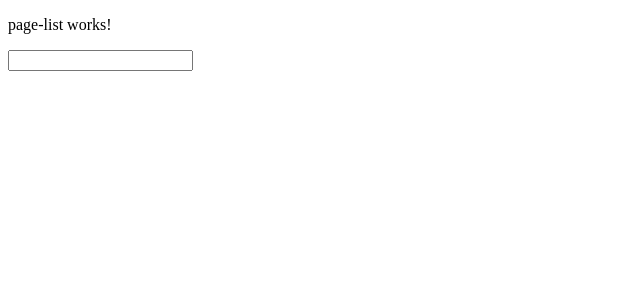
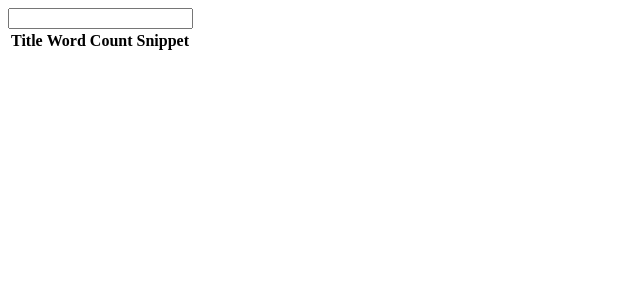
Before and after one commit to Proyce/Wiki-search, an Angular app: page / in a window 1280 px wide. Shown: the top 300 px of the page, without its empty margins (0-640 px from the left). Built offline with nearby package versions, Linux system fonts and the light colour scheme.

Commit message:
Concluded search API

```diff
--- a/src/app/app.component.html
+++ b/src/app/app.component.html
@@ -1,3 +1,3 @@
-<app-page-list></app-page-list>
+<app-search-bar (submitted)="onTerm($event)"></app-search-bar>
 
-<app-search-bar (submitted)="onTerm($event)"></app-search-bar>
+<app-page-list [pages]="pages"></app-page-list>
--- a/src/app/app.component.ts
+++ b/src/app/app.component.ts
@@ -7,12 +7,12 @@
   styleUrls: ['./app.component.css']
 })
 export class AppComponent {
-  constructor(private wikipedia: WikipediaService) {
+  pages = [];
+  constructor(private wikipedia: WikipediaService) {}
 
-  }
   onTerm(term: string) {
-    this.wikipedia.search(term).subscribe(response => {
-      console.log(response);
+    this.wikipedia.search(term).subscribe((response: any) => {
+      this.pages = response.query.search;
     });
   }
 }
--- a/src/app/page-list/page-list.component.html
+++ b/src/app/page-list/page-list.component.html
@@ -1 +1,20 @@
-<p>page-list works!</p>
+<table class="table is-striped">
+  <thead>
+    <tr>
+      <th>Title</th>
+      <th>Word Count</th>
+      <th>Snippet</th>
+    </tr>
+  </thead>
+  <tbody>
+    <tr *ngFor="let page of pages">
+      <td>
+        <a [href]="'https://en.wikipedia.org?curid=' + page.pageid" target="_blank" >
+          {{ page.title }}
+        </a>
+      </td>
+      <td>{{ page.wordcount }}</td>
+      <td [innerHTML]="page.snippet"></td>
+    </tr>
+  </tbody>
+</table>
--- a/src/app/page-list/page-list.component.ts
+++ b/src/app/page-list/page-list.component.ts
@@ -1,4 +1,4 @@
-import { Component, OnInit } from '@angular/core';
+import { Component, OnInit, Input } from '@angular/core';
 
 @Component({
   selector: 'app-page-list',
@@ -6,6 +6,7 @@
   styleUrls: ['./page-list.component.css']
 })
 export class PageListComponent implements OnInit {
+  @Input() pages = [];
 
   constructor() { }
 
--- a/src/styles.css
+++ b/src/styles.css
@@ -1 +1,4 @@
 /* You can add global styles to this file, and also import other style files */
+.searchmatch {
+  font-weight: bold;
+}
```
